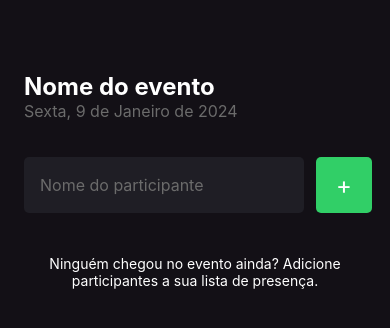
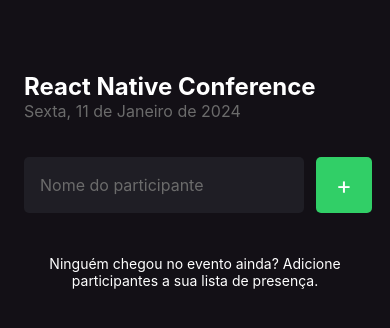
Before and after one commit to pedroh-cm/imhere-expo-app, a React Native app: screen / in a window 390 px wide. Shown: the top 328 px of the page. Built offline with nearby package versions, Linux system fonts and the light colour scheme.

Commit message:
finalizes project

```diff
--- a/package.json
+++ b/package.json
@@ -12,7 +12,9 @@
     "expo": "~49.0.15",
     "expo-status-bar": "~1.6.0",
     "react": "18.2.0",
-    "react-native": "0.72.6"
+    "react-dom": "^18.2.0",
+    "react-native": "0.72.6",
+    "react-native-web": "~0.19.6"
   },
   "devDependencies": {
     "@babel/core": "^7.20.0",
--- a/src/screens/Home/index.tsx
+++ b/src/screens/Home/index.tsx
@@ -10,12 +10,12 @@
   const [participantName, setParticipantName] = useState('');
 
   function handleParticipantAdd() {
-    if (participantName === '') {
-      return Alert.alert('Nome inválido', 'O nome do participante não pode ser vazio.')
+    if (participantName.trim() === '') {
+      return Alert.alert('Nome inválido', 'O nome do participante não pode ser vazio.');
     }
 
     if (participants.includes(participantName)) {
-      return Alert.alert('Participante existente', 'Já existe um participante com esse nome.')
+      return Alert.alert('Participante existente', 'Já existe um participante com esse nome.');
     }
 
     setParticipants(prevState => [...prevState, participantName]);
@@ -32,7 +32,7 @@
         text: 'Sim',
         style: 'default',
         onPress: () => {
-          console.log('Remover')
+          setParticipants(prevState => prevState.filter(participant => participant !== name));
         }
       }
     ])
@@ -41,10 +41,10 @@
   return (
     <View style={styles.container}>
       <Text style={styles.eventName}>
-        Nome do evento
+        React Native Conference
       </Text>
       <Text style={styles.eventDate}>
-        Sexta, 9 de Janeiro de 2024
+        Sexta, 11 de Janeiro de 2024
       </Text>
 
       <View style={styles.form}>
```
Also changed, not shown: 1 other file (tests, documents, lock files or other folders).
